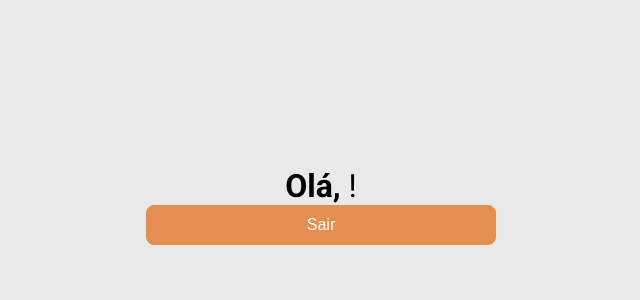
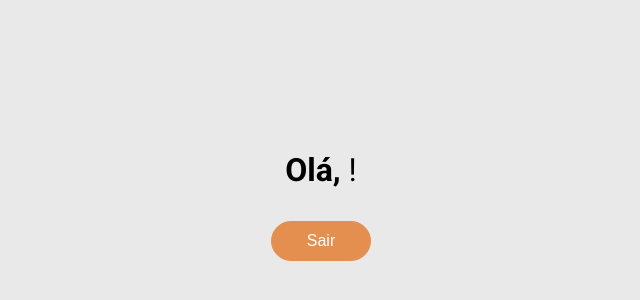
Before and after one commit to Brunoo-Lima/authentication-user, a React (Vite) app in the folder frontend/: page /user in a window 1280 px wide. Shown: the part 194-494 px from the top of the page, without its empty margins (319-959 px from the left). Built offline with nearby package versions, Linux system fonts and the light colour scheme.

Commit message:
style: user page styling

```diff
--- a/frontend/src/components/screens/user/User.module.css
+++ b/frontend/src/components/screens/user/User.module.css
@@ -11,3 +11,12 @@
   text-transform: capitalize;
   font-weight: 100;
 }
+
+.btnContainer {
+  margin-top: 2rem;
+  width: 100px;
+}
+
+.btnContainer button {
+  border-radius: 9999px;
+}
--- a/frontend/src/components/screens/user/User.tsx
+++ b/frontend/src/components/screens/user/User.tsx
@@ -14,7 +14,9 @@ const User = () => {
         <span className={styles.user}> {userData.name}!</span>
       </h1>
 
-      <Button onClick={userLogout}>Sair</Button>
+      <div className={styles.btnContainer}>
+        <Button onClick={userLogout}>Sair</Button>
+      </div>
     </div>
   );
 };
```
